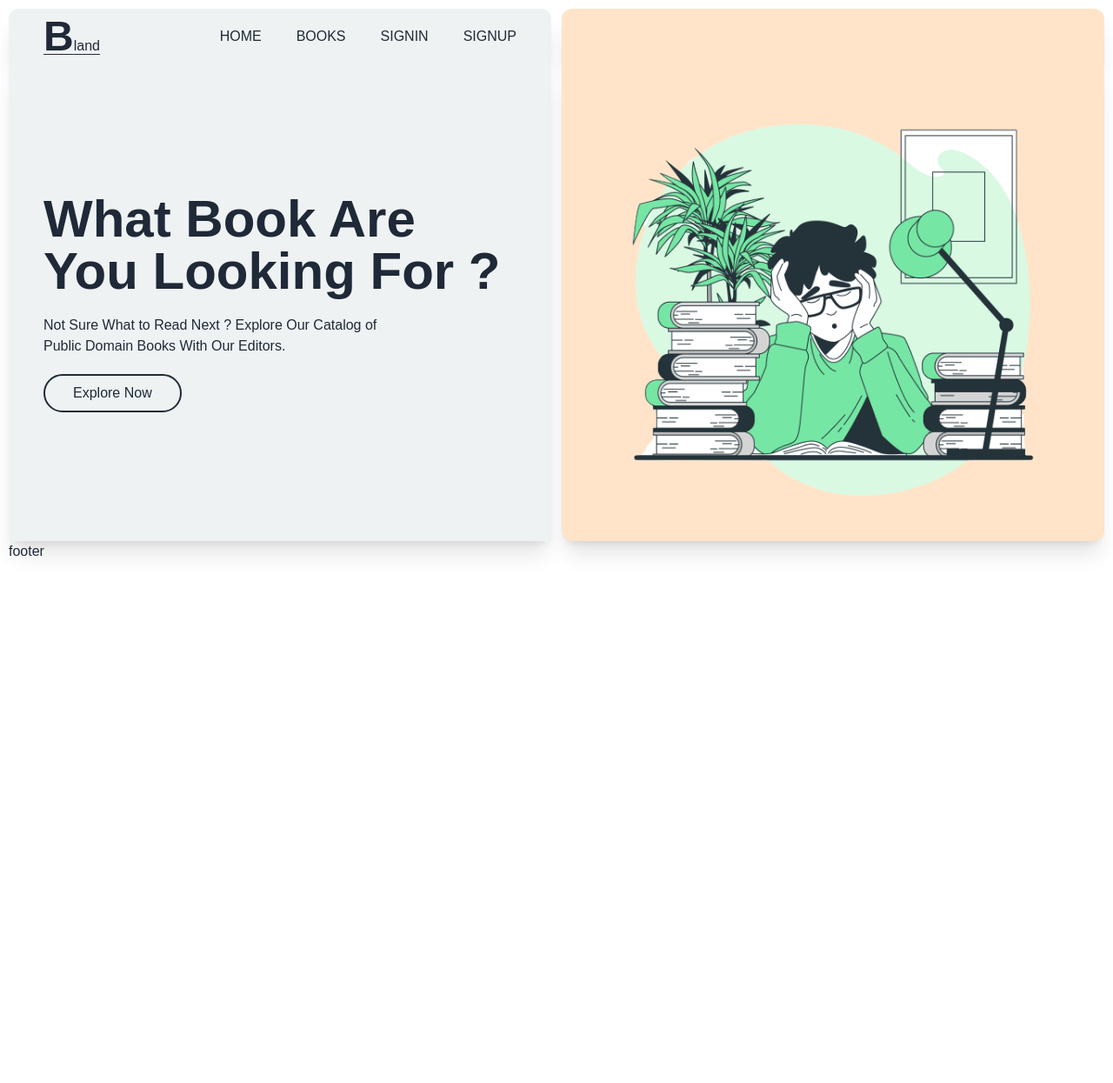
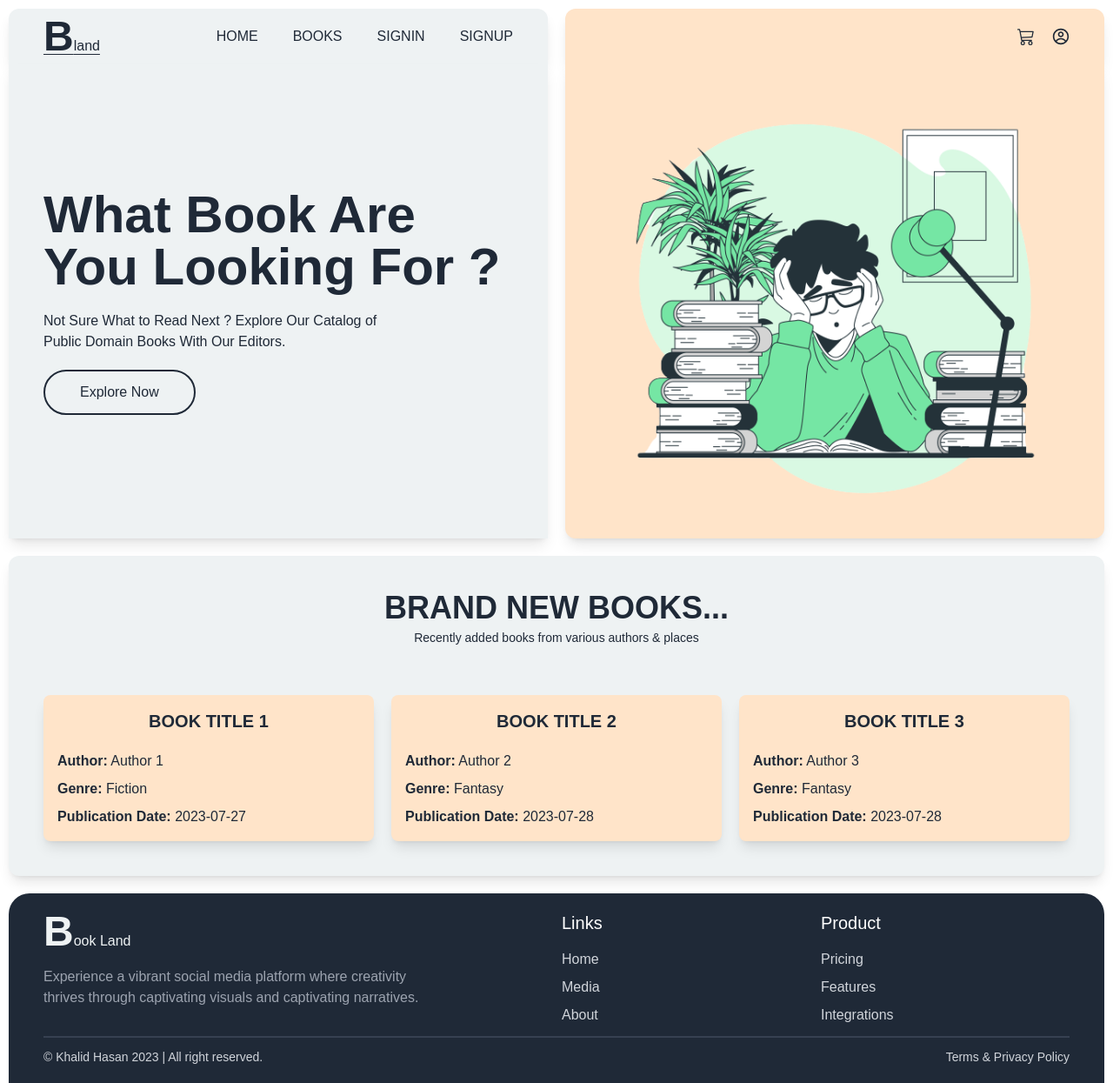
Before and after one commit to ThisIsKhalid/book-catalog-client, a React (Vite) app: page / in a window 1280 px wide. Shown: the whole page at 87% size. Before the commit the page ends 800 px from the top, so only its background shows below. Built offline with nearby package versions, Linux system fonts and the light colour scheme; a web font is replaced by a local one.

Commit message:
recently added sec and footer added

```diff
--- a/package.json
+++ b/package.json
@@ -12,6 +12,7 @@
   "dependencies": {
     "react": "^18.2.0",
     "react-dom": "^18.2.0",
+    "react-icons": "^4.10.1",
     "react-router-dom": "^6.14.2",
     "react-toastify": "^9.1.3"
   },
--- /dev/null
+++ b/src/components/BookCard.tsx
@@ -0,0 +1,26 @@
+interface BookCardProps {
+  title: string;
+  author: string;
+  genre: string;
+  publicationDate: string;
+}
+
+const BookCard = ({ title, author, genre, publicationDate }: BookCardProps) => {
+  return (
+    <div className="bg-customApricot rounded-lg shadow-lg p-4">
+      <h1 className="text-xl font-semibold text-center mb-5 uppercase">{title}</h1>
+
+      <div className="mb-2">
+        <strong>Author:</strong> {author}
+      </div>
+      <div className="mb-2">
+        <strong>Genre:</strong> {genre}
+      </div>
+      <div>
+        <strong>Publication Date:</strong> {publicationDate}
+      </div>
+    </div>
+  );
+};
+
+export default BookCard;
--- a/src/components/ButtonLink.tsx
+++ b/src/components/ButtonLink.tsx
@@ -11,7 +11,7 @@ const ButtonLink: React.FC<ButtonLinkProps> = ({ to, children, className }) => {
   return (
     <Link
       to={to}
-      className={`relative inline-flex items-center px-8 py-2 overflow-hidden text-base font-medium text-gray-800 border-2 border-gray-800 rounded-full hover:text-white group hover:bg-gray-50 ${className}`}
+      className={`relative inline-flex items-center px-10 py-3 overflow-hidden text-base font-medium text-gray-800 border-2 border-gray-800 rounded-full hover:text-white group hover:bg-gray-50 ${className}`}
     >
       <span className="absolute left-0 block w-full h-0 transition-all bg-gray-800 opacity-100 group-hover:h-full top-1/2 group-hover:top-0 duration-400 ease"></span>
       <span className="absolute right-0 flex items-center justify-start w-8 h-8 duration-300 transform translate-x-full group-hover:translate-x-0 ease">
--- /dev/null
+++ b/src/components/SectionTitle.tsx
@@ -0,0 +1,17 @@
+interface SectionTitleProps {
+  title: string;
+  shortTitle?: string;
+}
+
+const SectionTitle = ({ title, shortTitle }: SectionTitleProps) => {
+  return (
+    <div className="mb-4 text-center pb-10">
+      <h2 className="text-4xl text-gray-800 font-semibold uppercase">
+        {title}
+      </h2>
+      <p className="text-sm mt-1">{shortTitle}</p>
+    </div>
+  );
+};
+
+export default SectionTitle;
--- a/src/index.css
+++ b/src/index.css
@@ -8,11 +8,8 @@ body {
     max-width: 1440px;
     margin: auto;
     padding: 10px;
+    padding-bottom: 0;
     box-sizing: border-box;
     font-family: 'Fira Sans Condensed', sans-serif;
     /* border: 1px solid red; */
 }
-
-p {
-    font-size: 16px;
-}
--- a/src/layout/Footer.tsx
+++ b/src/layout/Footer.tsx
@@ -1,11 +1,63 @@
-
+import { Link } from "react-router-dom";
 
 const Footer = () => {
-    return (
-        <div>
-            footer
+  return (
+    <section className="mt-5">
+      <div className="container mx-auto bg-gray-800 py-5 md:rounded-t-3xl px-10 text-white">
+        <div className="grid lg:grid-cols-4 grid-cols-3 gap-3">
+          <div className="lg:col-span-2 col-span-3">
+            <h1 className="text-base mb-4 text-customGray">
+              <span className="text-5xl font-semibold">B</span>ook Land
+            </h1>
+            <p className="text-gray-400 md:w-[80%] w-full">
+              Experience a vibrant social media platform where creativity
+              thrives through captivating visuals and captivating narratives.
+            </p>
+          </div>
+          <div>
+            <h3 className="text-xl font-medium">Links</h3>
+            <ul className="flex flex-col gap-2 mt-4 text-gray-300">
+              <li>
+                <Link to="/home">Home</Link>
+              </li>
+              <li>
+                <Link to="/medias">Media</Link>
+              </li>
+              <li>
+                <Link to="/profile">About</Link>
+              </li>
+            </ul>
+          </div>
+          <div>
+            <h3 className="text-xl font-medium">Product</h3>
+            <ul className="flex flex-col gap-2 mt-4 text-gray-300">
+              <li>
+                <Link>Pricing</Link>
+              </li>
+              <li>
+                <Link>Features</Link>
+              </li>
+              <li>
+                <Link>Integrations</Link>
+              </li>
+            </ul>
+          </div>
         </div>
-    );
+        <div className="border border-gray-700  w-full my-3"></div>
+        {/* footer down */}
+        <div className=" flex items-center justify-between text-gray-300 text-sm">
+          <div className="flex items-center ">
+            <p>
+              © Khalid Hasan {new Date().getFullYear()} | All right reserved.
+            </p>
+          </div>
+          <div>
+            <p className="">Terms & Privacy Policy</p>
+          </div>
+        </div>
+      </div>
+    </section>
+  );
 };
 
 export default Footer;
--- a/src/layout/Navbar.tsx
+++ b/src/layout/Navbar.tsx
@@ -1,9 +1,11 @@
 import {Link} from 'react-router-dom'
+import { BsCart3 } from "react-icons/bs";
+import { CgProfile } from "react-icons/cg";
 
 const Navbar = () => {
     return (
-      <section className="grid md:grid-cols-2 grid-cols-1 md:gap-3">
-        <div className="px-10 py-2 bg-customGray flex justify-between items-center rounded-t-xl shadow-xl">
+      <section className="grid md:grid-cols-2 grid-cols-1 md:gap-5">
+        <div className="px-10 py-2 bg-customGray flex justify-between items-center rounded-t-xl shadow-lg">
           <h1 className="text-base font-medium underline underline-offset-4">
             <span className="text-5xl font-bold">B</span>land
           </h1>
@@ -14,7 +16,14 @@ const Navbar = () => {
             <Link to="/">Signup</Link>
           </div>
         </div>
-        <div className="px-10 py-2 bg-customApricot rounded-t-xl shadow-xl hidden md:flex"></div>
+        <div className="px-10 py-2 bg-customApricot rounded-t-xl shadow-lg hidden md:flex items-center justify-end gap-5 font-medium text-xl">
+          <div className="tooltip" data-tip="Cart">
+            <BsCart3 />
+          </div>
+          <div className="tooltip" data-tip="Profile">
+            <CgProfile />
+          </div>
+        </div>
       </section>
     );
 };
--- a/src/pages/Home.tsx
+++ /dev/null
@@ -1,31 +0,0 @@
-import ButtonLink from "../components/ButtonLink";
-import bou_studying from '../assets/boy-studying.png'
-
-
-
-const Home = () => {
-    return (
-      <section className="grid md:grid-cols-2 grid-cols-1 md:gap-3">
-        {/* ----------------tob banner-------------------- */}
-        <div className="px-10 py-10 bg-customGray rounded-b-md-xl shadow-xl flex flex-col justify-center">
-          <h1 className="text-6xl font-semibold text-gray-800">
-            What Book Are You Looking For ?
-          </h1>
-          <p className="my-5 lg:w-3/4">
-            Not Sure What to Read Next ? Explore Our Catalog of Public Domain
-            Books With Our Editors.
-          </p>
-          <div>
-            <ButtonLink to="/" className="">
-              Explore Now
-            </ButtonLink>
-          </div>
-        </div>
-        <div className="py-10 bg-customApricot rounded-b-xl shadow-xl flex items-center justify-center">
-          <img src={bou_studying} alt="" className="w-3/4" />
-        </div>
-      </section>
-    );
-};
-
-export default Home;
--- /dev/null
+++ b/src/pages/Home/Home.tsx
@@ -0,0 +1,13 @@
+import RecentlyAdded from "./RecentlyAdded";
+import TopBanner from "./TopBanner";
+
+const Home = () => {
+  return (
+    <>
+      <TopBanner />
+      <RecentlyAdded />
+    </>
+  );
+};
+
+export default Home;
--- /dev/null
+++ b/src/pages/Home/RecentlyAdded.tsx
@@ -0,0 +1,36 @@
+import BookCard from "../../components/BookCard";
+import SectionTitle from "../../components/SectionTitle";
+
+const RecentlyAdded = () => {
+  return (
+    <section className="mt-5 shadow-lg rounded-xl bg-customGray py-10">
+      <SectionTitle
+        title="Brand New Books..."
+        shortTitle="Recently added books from various authors & places"
+      />
+
+      <div className="grid md:grid-cols-3 grid-cols-1 gap-5 px-10">
+        <BookCard
+          title="Book Title 1"
+          author="Author 1"
+          genre="Fiction"
+          publicationDate="2023-07-27"
+        />
+        <BookCard
+          title="Book Title 2"
+          author="Author 2"
+          genre="Fantasy"
+          publicationDate="2023-07-28"
+        />
+        <BookCard
+          title="Book Title 3"
+          author="Author 3"
+          genre="Fantasy"
+          publicationDate="2023-07-28"
+        />
+      </div>
+    </section>
+  );
+};
+
+export default RecentlyAdded;
--- /dev/null
+++ b/src/pages/Home/TopBanner.tsx
@@ -0,0 +1,28 @@
+import ButtonLink from "../../components/ButtonLink";
+import boy_studying from "../../assets/boy-studying.png";
+
+const TopBanner = () => {
+  return (
+    <section className="grid md:grid-cols-2 grid-cols-1 md:gap-5">
+      <div className="px-10 py-10 bg-customGray rounded-b-md-xl shadow-lg flex flex-col justify-center">
+        <h1 className="text-6xl font-semibold text-gray-800">
+          What Book Are You Looking For ?
+        </h1>
+        <p className="my-5 lg:w-3/4">
+          Not Sure What to Read Next ? Explore Our Catalog of Public Domain
+          Books With Our Editors.
+        </p>
+        <div>
+          <ButtonLink to="/" className="">
+            Explore Now
+          </ButtonLink>
+        </div>
+      </div>
+      <div className="py-10 bg-customApricot rounded-b-xl shadow-lg flex items-center justify-center">
+        <img src={boy_studying} alt="" className="w-3/4" />
+      </div>
+    </section>
+  );
+};
+
+export default TopBanner;
```
Also changed, not shown: src/routes/routes.tsx (+4 -5 lines), 1 other file (tests, documents, lock files or other folders).
